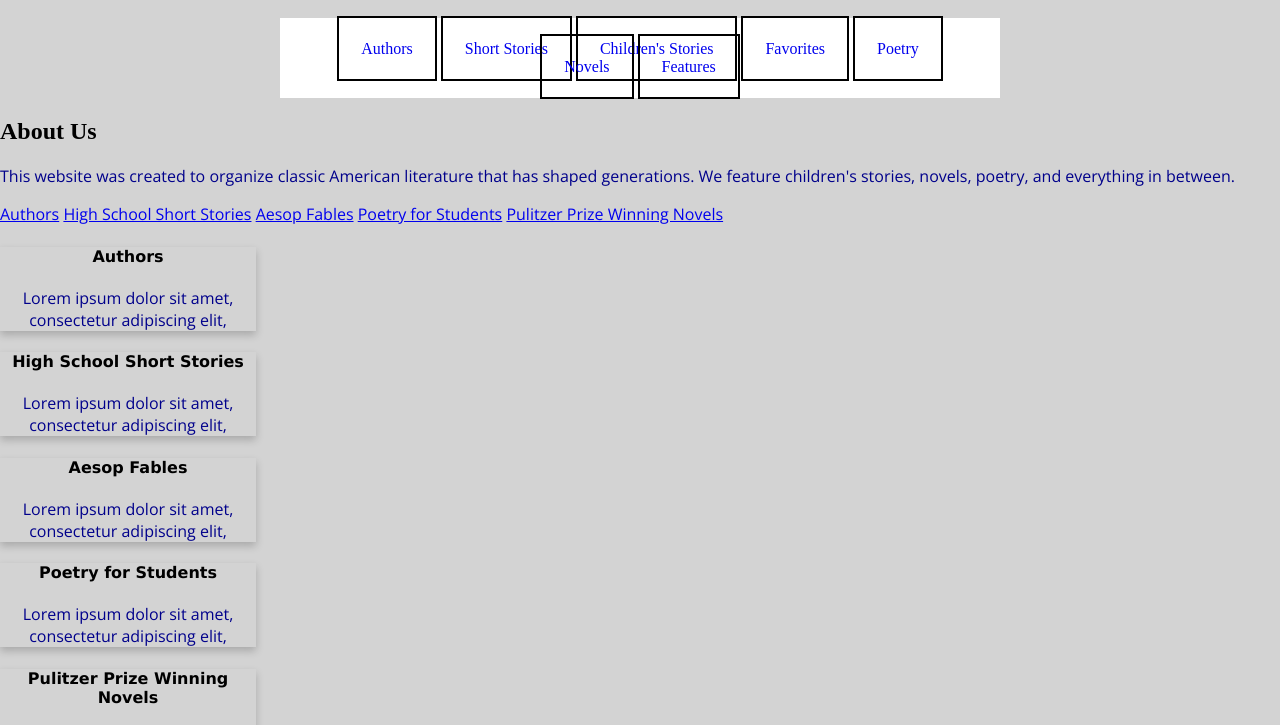
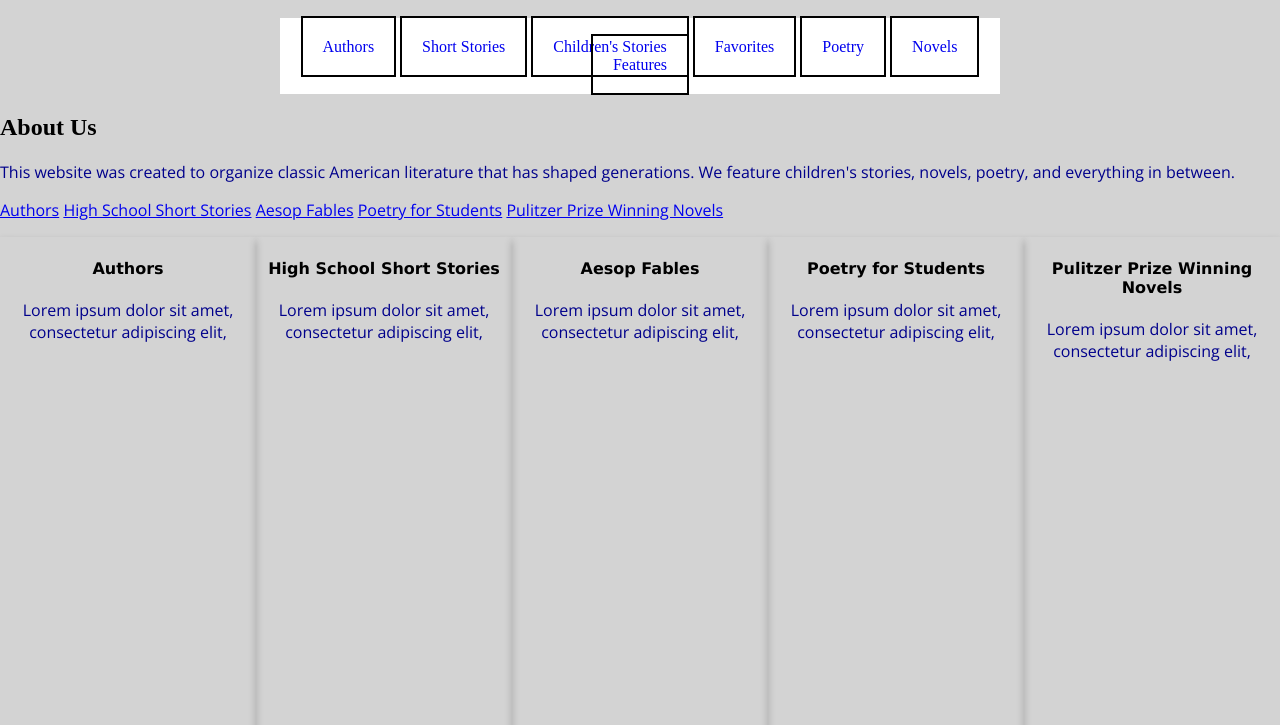
Before and after one commit to kiara-j/eecs130-coursework, a plain HTML site: page hw02/index.html in a window 1280 px wide. Shown: the part 40-765 px from the top of the page. Drawn offline with nearby package versions, Linux system fonts and the light colour scheme.

Commit message:
add hw02 to  the repo

```diff
--- a/hw02/css/style.css
+++ b/hw02/css/style.css
@@ -33,14 +33,14 @@ text-align: center
   background: white;
   margin-left: 280px;
   margin-right: 280px;
-  padding: 22px;
+  padding: 20px;
   text-align: center;
 
 }
 
 .topnav a {
   border: solid 2px black;
-  padding: 22px;
+  padding: 20px;
   text-decoration: none;
 }
 
@@ -49,7 +49,9 @@ text-align: center
   box-shadow: 0 4px 8px 0 rgba(0,0,0,0.2);
   transition: 0.3s;
   width: 20%;
-  text-align: center
+  height: 90%;
+  float: left;
+  text-align: center;
 }
 
 .stories :hover {
```
Also changed, not shown: 1 other file.
